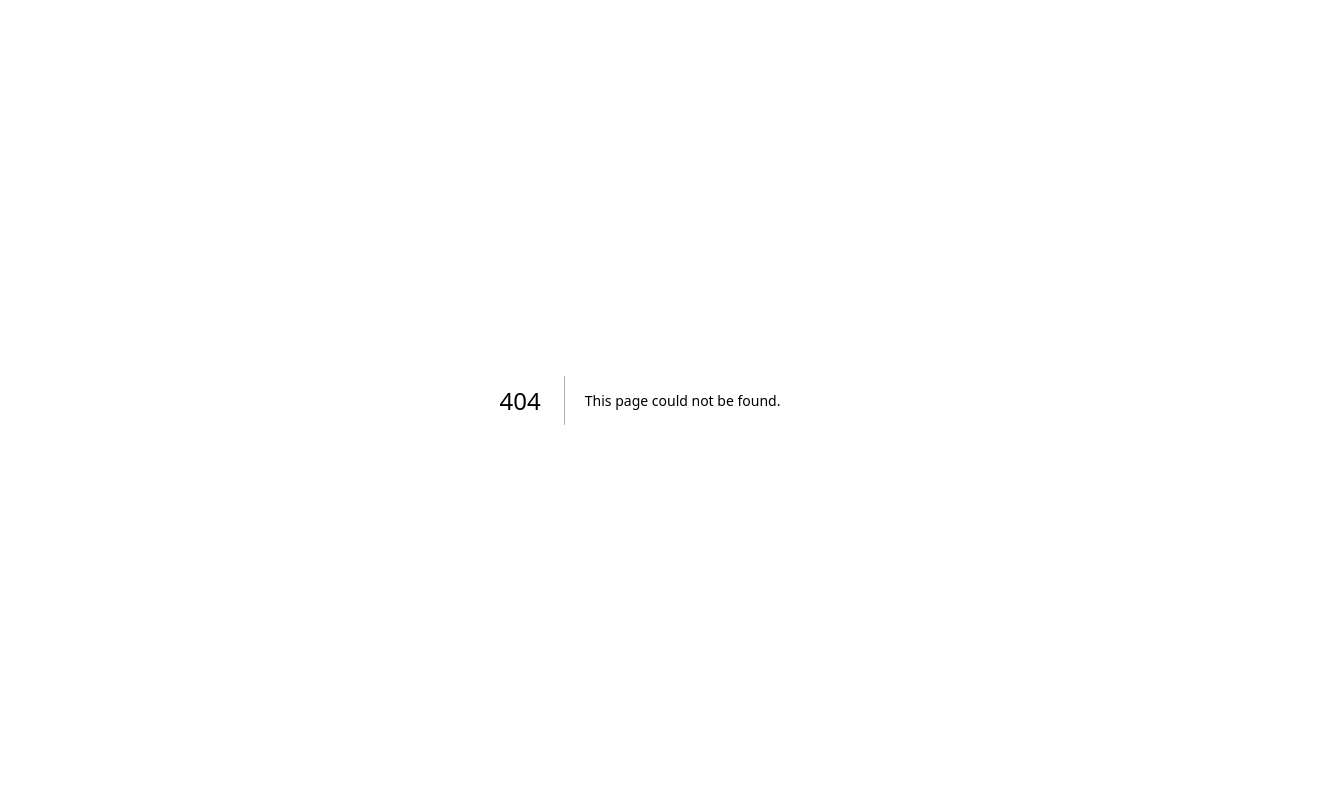
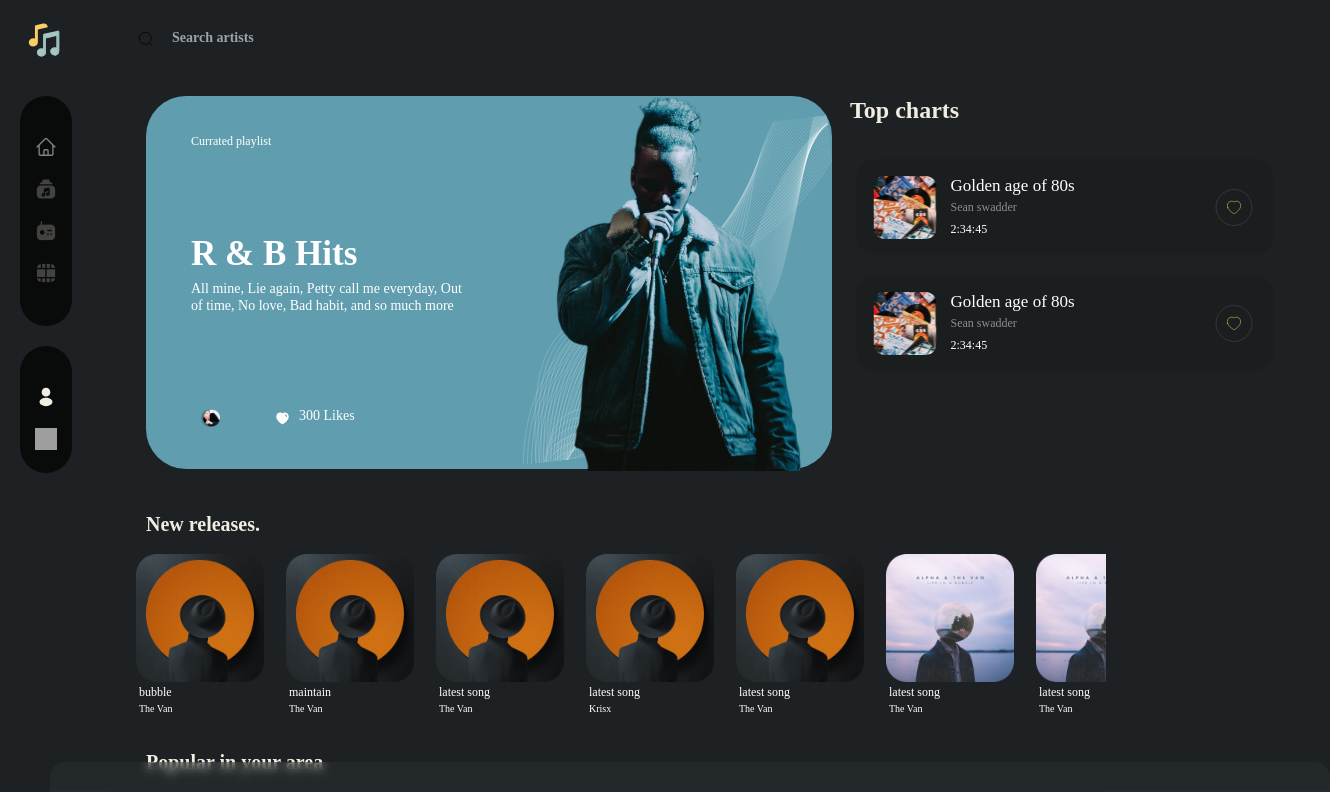
Before and after one commit to ronkips/spotify, a Next.js app: page /home in a window 1280 px wide. Before the commit this address had no page. Shown: the top 792 px of the page, 1330 px wide, since content can reach past the window. Built offline with nearby package versions, Linux system fonts and the light colour scheme; grey boxes are pictures that could not be loaded.

Commit message:
updated the layout

```diff
--- /dev/null
+++ b/src/Components/Layout.js
@@ -0,0 +1,17 @@
+import React from "react";
+import Navbar from "./Navbar";
+import Sidebar from "./Sidebar";
+import Footer from "./Footer";
+
+const Layout = (props) => {
+  return (
+    <div>
+      <Navbar />
+      <Sidebar />
+      {props.children}
+      <Footer />
+    </div>
+  );
+};
+
+export default Layout;
--- a/src/Components/Sidebar.js
+++ b/src/Components/Sidebar.js
@@ -35,6 +35,7 @@ const Sidebar = () => {
       </div> */}
 
       <div className={style.side_parent}>
+        <Link href={"/home"}>
           <Image
             className={style.icon}
             src="/Hom.svg"
@@ -42,6 +43,8 @@ const Sidebar = () => {
             height={22}
             alt="home"
           />
+        </Link>
+        <Link href={"/album"}>
           <Image
             className={style.icon}
             src="/playlist.svg"
@@ -49,6 +52,7 @@ const Sidebar = () => {
             height={18}
             alt="home"
           />
+        </Link>
 
         <Image
           className={style.icon}
@@ -57,6 +61,7 @@ const Sidebar = () => {
           height={18}
           alt="home"
         />
+        <Link href={"/collections"}>
           <Image
             className={style.icon}
             src="/video.png"
@@ -64,6 +69,7 @@ const Sidebar = () => {
             height={18}
             alt="home"
           />
+        </Link>
       </div>
       <div className={style.side_personal}>
         <Image
--- a/src/pages/_app.js
+++ b/src/pages/_app.js
@@ -1,5 +1,10 @@
-import '@/styles/globals.css'
+import Layout from "@/Components/Layout";
+import "@/styles/globals.css";
 
 export default function App({ Component, pageProps }) {
-  return <Component {...pageProps} />
+  return (
+    <Layout>
+      <Component {...pageProps} />
+    </Layout>
+  );
 }
--- /dev/null
+++ b/src/pages/album.js
@@ -0,0 +1,12 @@
+import Album from "@/Components/Album";
+import React from "react";
+
+const album = () => {
+  return (
+    <div>
+      <Album />
+    </div>
+  );
+};
+
+export default album;
--- /dev/null
+++ b/src/pages/collections.js
@@ -0,0 +1,12 @@
+import Collections from "@/Components/Collections";
+import React from "react";
+
+const collections = () => {
+  return (
+    <div>
+      <Collections />
+    </div>
+  );
+};
+
+export default collections;
--- /dev/null
+++ b/src/pages/home.js
@@ -0,0 +1,12 @@
+import Home from "@/Components/Home";
+import React from "react";
+
+const home = () => {
+  return (
+    <div>
+      <Home />
+    </div>
+  );
+};
+
+export default home;
--- /dev/null
+++ b/src/pages/modal.js
@@ -0,0 +1,59 @@
+import * as React from "react";
+import Box from "@mui/material/Box";
+import Button from "@mui/material/Button";
+import Typography from "@mui/material/Typography";
+import Modal from "@mui/material/Modal";
+import styled from "@emotion/styled";
+
+const style = {
+  positio: "absolute",
+  top: "50%",
+  left: "50px",
+  transform: "translate(-50%, -50%)",
+  width: 400,
+  bgcolor: "background.paper",
+  border: "2px solid green",
+  boxShadow: 24,
+  p: 10
+};
+// const myDiv = styled(div)`
+//   position: relative;
+//   alignitems: center;
+//   borderradius: 4px;
+//   color: gray;
+//   backgroundcolor: white;
+//   left: 100px;
+//   top: 100px;
+// `;
+export default function BasicModal() {
+  const [open, setOpen] = React.useState(false);
+
+  const handleClose = () => {
+    setOpen(false);
+  };
+
+  const handleOpen = () => {
+    setOpen(true);
+  };
+
+  return (
+    <div>
+      <Button onClick={handleOpen}>Open modal</Button>
+      <Modal
+        open={open}
+        onClose={handleClose}
+        aria-labelledby="modal-modal-title"
+        aria-describedby="modal-modal-description"
+      >
+        <Box sx={style}>
+          <Typography id="modal-modal-title" variant="h6" component="h2">
+            Text in a modal
+          </Typography>
+          <Typography id="modal-modal-description" sx={{ mt: 2 }}>
+            Duis mollis, est non commodo luctus, nisi erat porttitor ligula.
+          </Typography>
+        </Box>
+      </Modal>
+    </div>
+  );
+}
--- a/src/styles/Home.module.css
+++ b/src/styles/Home.module.css
@@ -7,9 +7,10 @@
 }
 .home {
   position: relative;
-  padding-left: 50px;
+  /* padding-left: 100px; */
   width: 1280px;
-  height: 1100px;
+  height: 100vh;
+  left: 50px;
   /* overflow: auto; */
   background: #1d2123;
 }
@@ -97,16 +98,7 @@
   background: #090a0a;
   border-radius: 32px;
 }
-.footer {
-  position: absolute;
-  width: inherit;
-  height: 125px;
-  /* left: -5px; */
-  /* top: 852px; */
-  bottom: 0px;
-  background-color: inherit;
-  filter: drop-shadow(0px -25px 100px rgba(16, 16, 16, 0.51));
-}
+
 .smenu {
   position: absolute;
   left: 38.27;
```
Also changed, not shown: src/Components/App.js (+4 -5 lines), src/styles/Footer.module.css (line endings or trailing spaces). Lines whose indentation alone changed are shown as unchanged.
